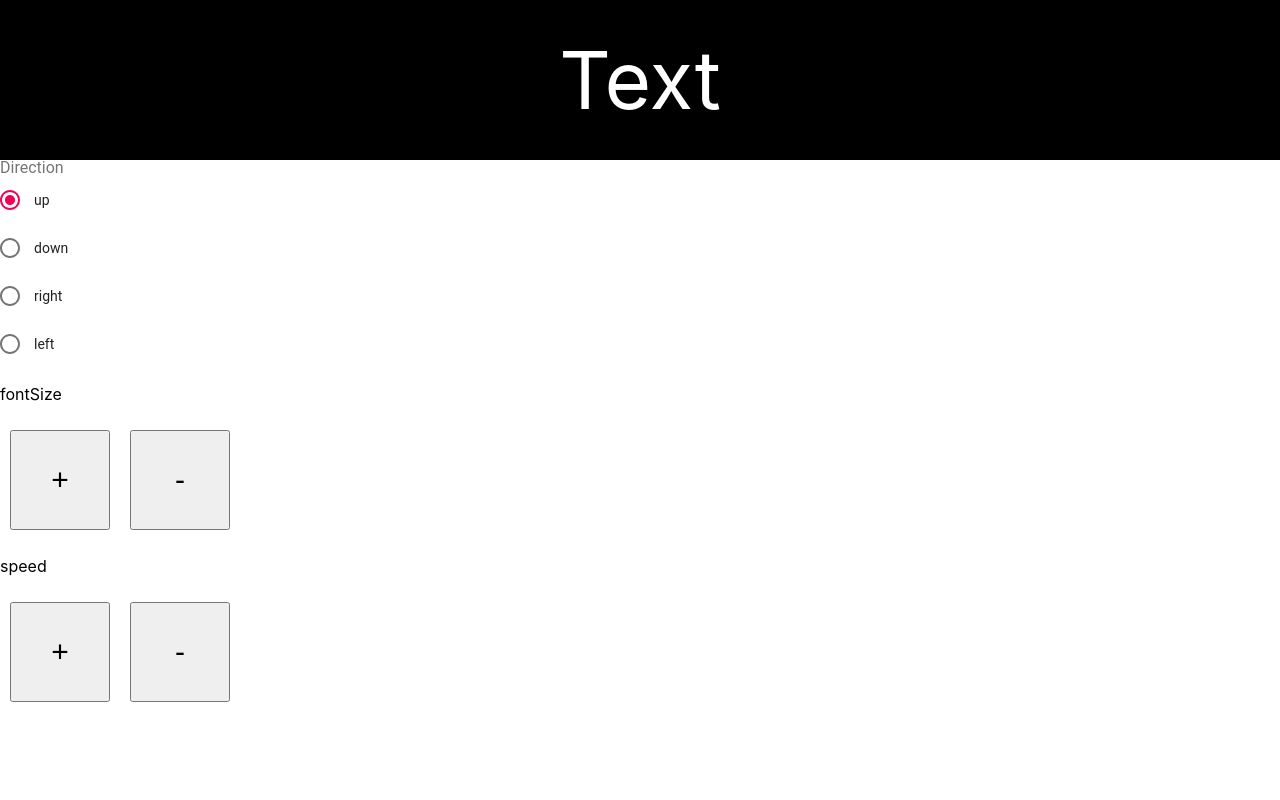
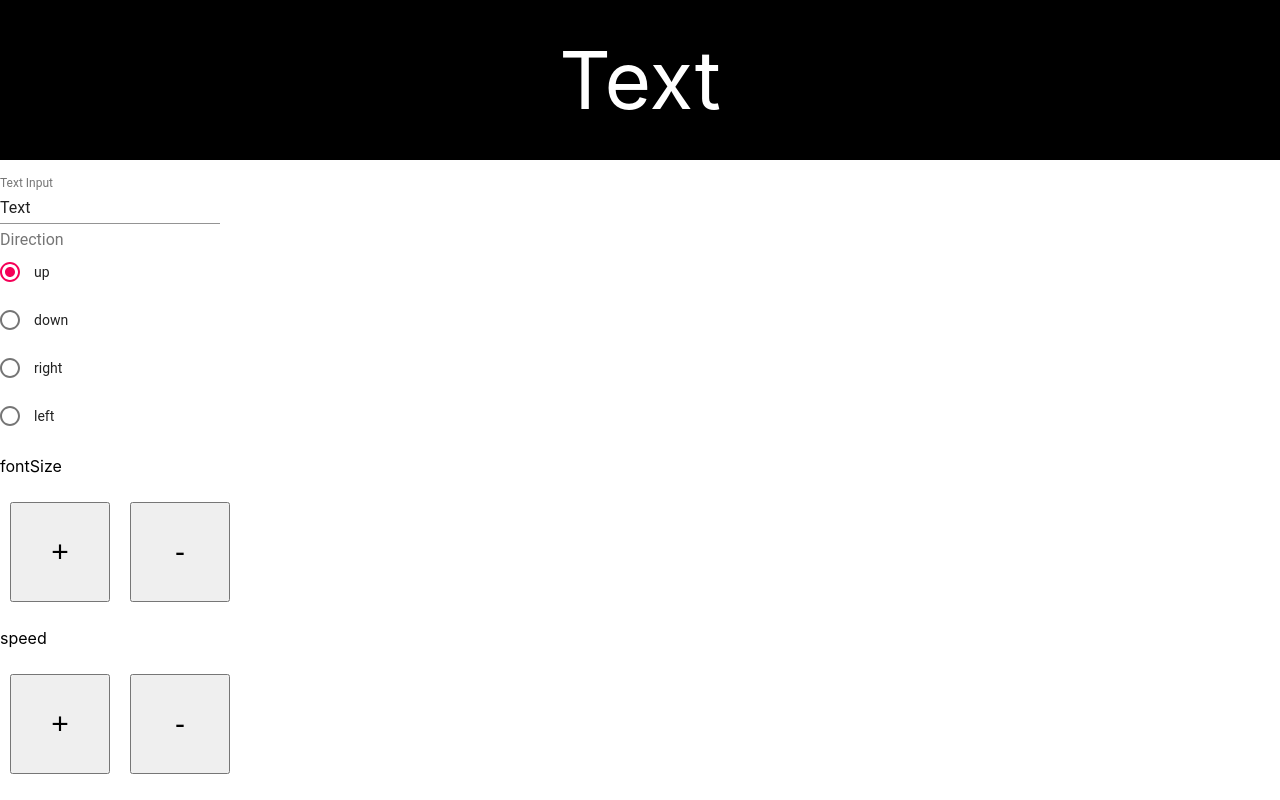
Before and after one commit to enthusapp/esign, a React (Create React App) app: page / in a window 1280 px wide. Built offline with nearby package versions, Linux system fonts and the light colour scheme.

Commit message:
text input implement

```diff
--- a/src/App.js
+++ b/src/App.js
@@ -1,4 +1,5 @@
 import React, { Component } from 'react';
+import TextField from '@material-ui/core/TextField';
 import Player from './components/Player';
 import IncButton from './components/IncButton';
 import DirectionButton from './components/DirectionButton';
@@ -13,6 +14,7 @@ class App extends Component {
     const makeState = {
       currentAnimation: this.getAnimationList().up,
       direction: 'up',
+      textState: 'Text',
     };
 
     this.getIncButtunList().forEach((bt) => {
@@ -125,11 +127,15 @@ class App extends Component {
     });
   };
 
+  textChange = (event) => {
+    this.setState({ textState: event.target.value });
+  };
+
   render() {
-    const { currentAnimation, direction } = this.state;
+    const { currentAnimation, direction, textState } = this.state;
     const playerProps = {
       className: 'player',
-      text: 'Text',
+      text: textState,
       backgroundColor: 'black',
       color: 'white',
       height: String(DEFAULT_PLAYER_HEIGHT),
@@ -157,6 +163,13 @@ class App extends Component {
         <Player
           {...playerProps}
         />
+        <TextField
+          label="Text Input"
+          className="textInput"
+          value={textState}
+          onChange={this.textChange}
+          margin="normal"
+        />
         <DirectionButton
           name="Direction"
           keys={Object.keys(this.getAnimationList())}
```
Also changed, not shown: 1 other file (tests, documents, lock files or other folders).
